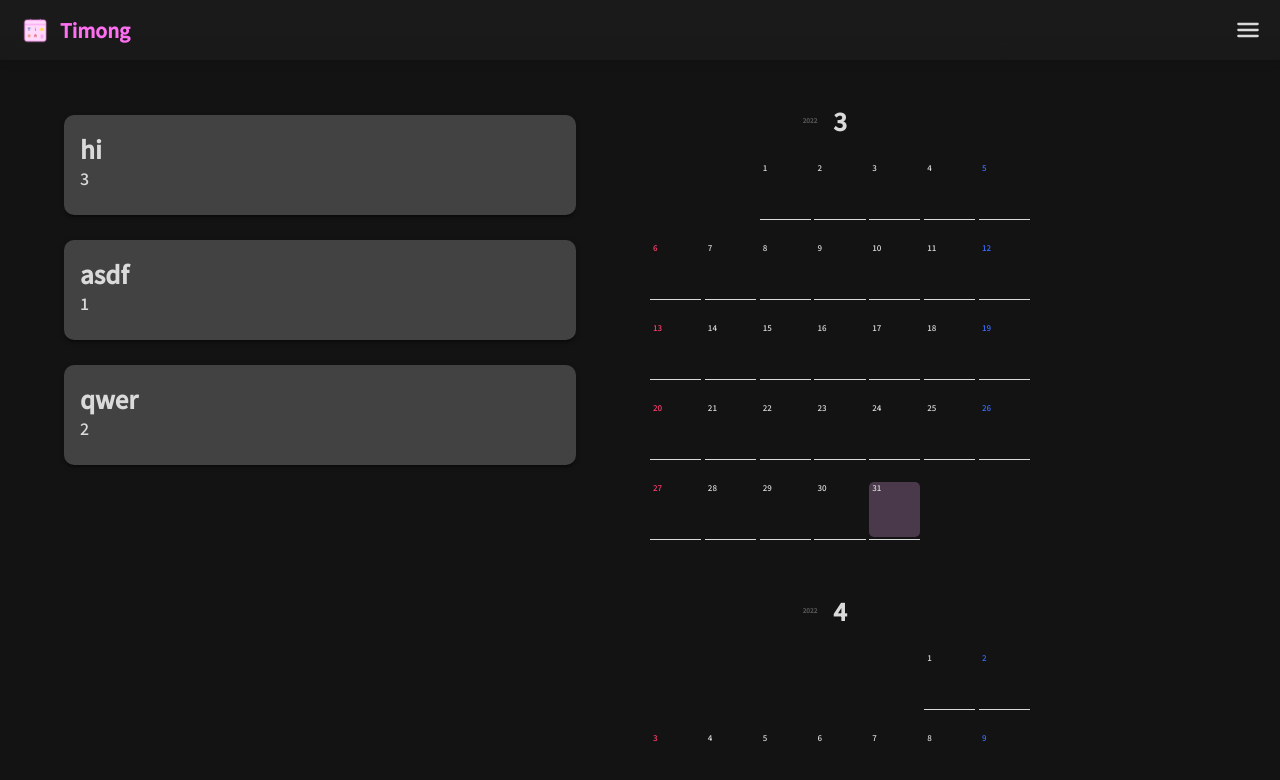
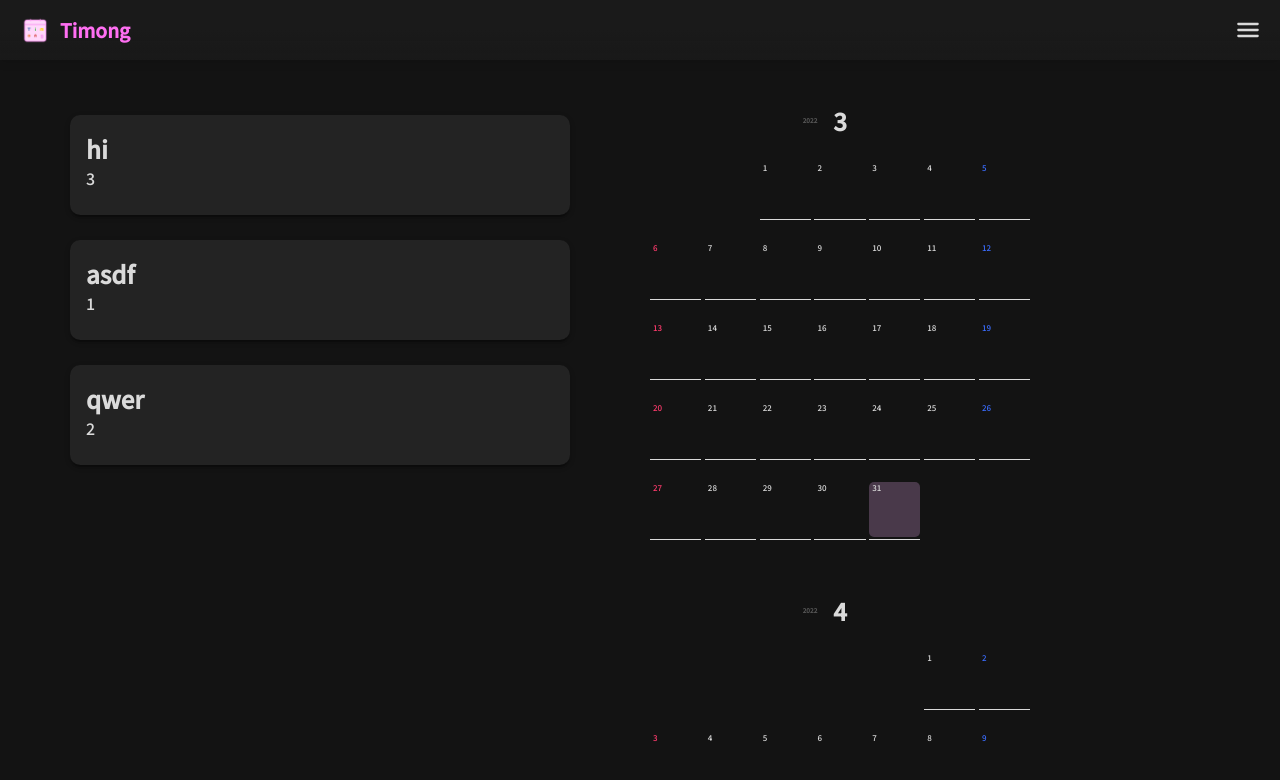
Before and after one commit to rkskekzzz/timong, a React (Create React App) app in the folder frontend/: page /calendar in a window 1280 px wide. Shown: the top 780 px of the page. Built offline with nearby package versions, Linux system fonts and the light colour scheme.

Commit message:
Feat : Card max-width 지정

```diff
--- a/frontend/src/Pages/SignedCalendar/List/List.styled.ts
+++ b/frontend/src/Pages/SignedCalendar/List/List.styled.ts
@@ -16,9 +16,10 @@ const List = styled.div`
 
 const Card = styled.span<{ fgcolor: string }>`
   width: 40vw;
+  max-width: 500px;
   height: 100px;
   padding: 1rem;
-  background: #ffffff33;
+  background: #ffffff11;
   border-radius: 10px;
   color: ${(props) => `${props.fgcolor}`};
   box-shadow: 0px 4px 2px -2px rgb(0, 0, 0, 0.2),
```
